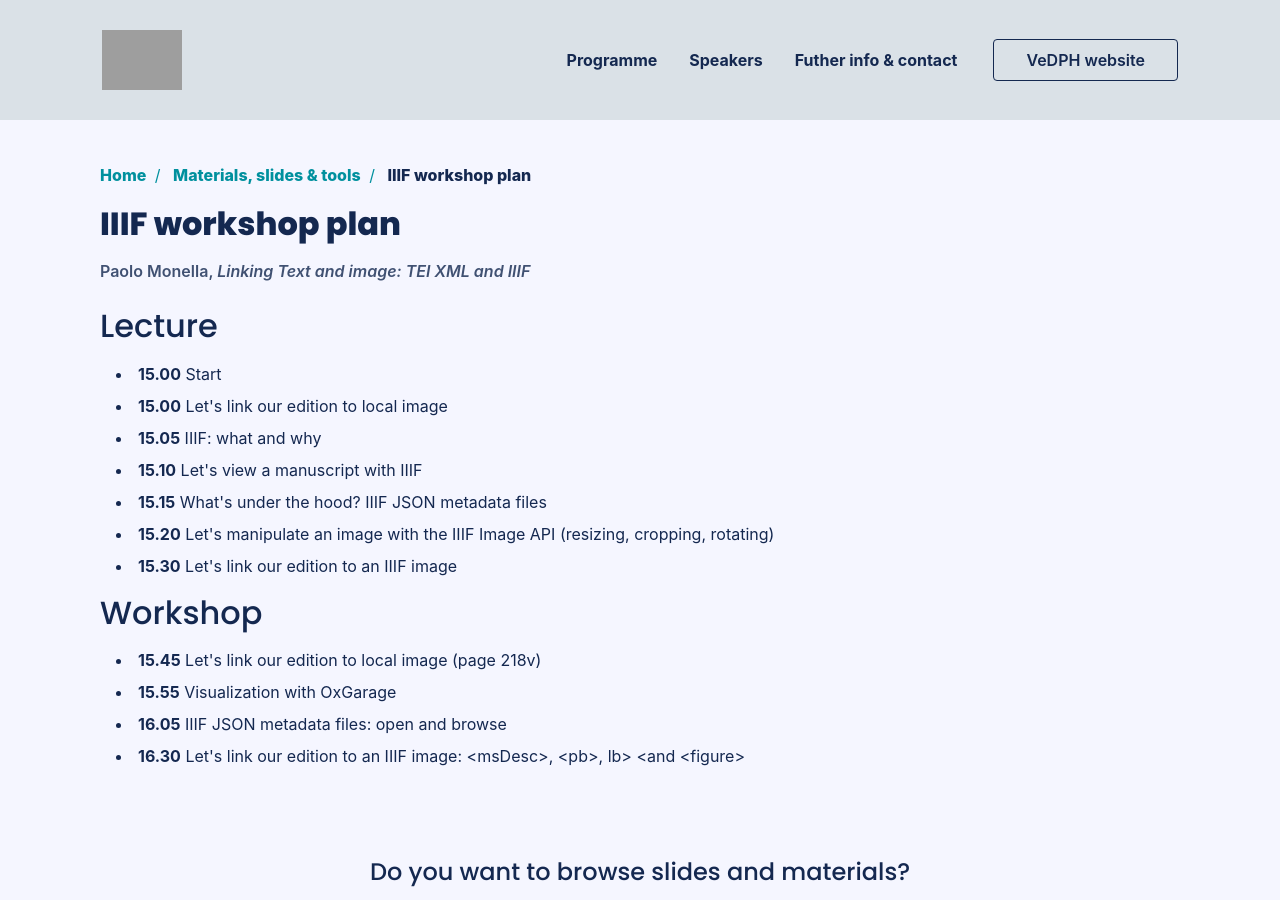
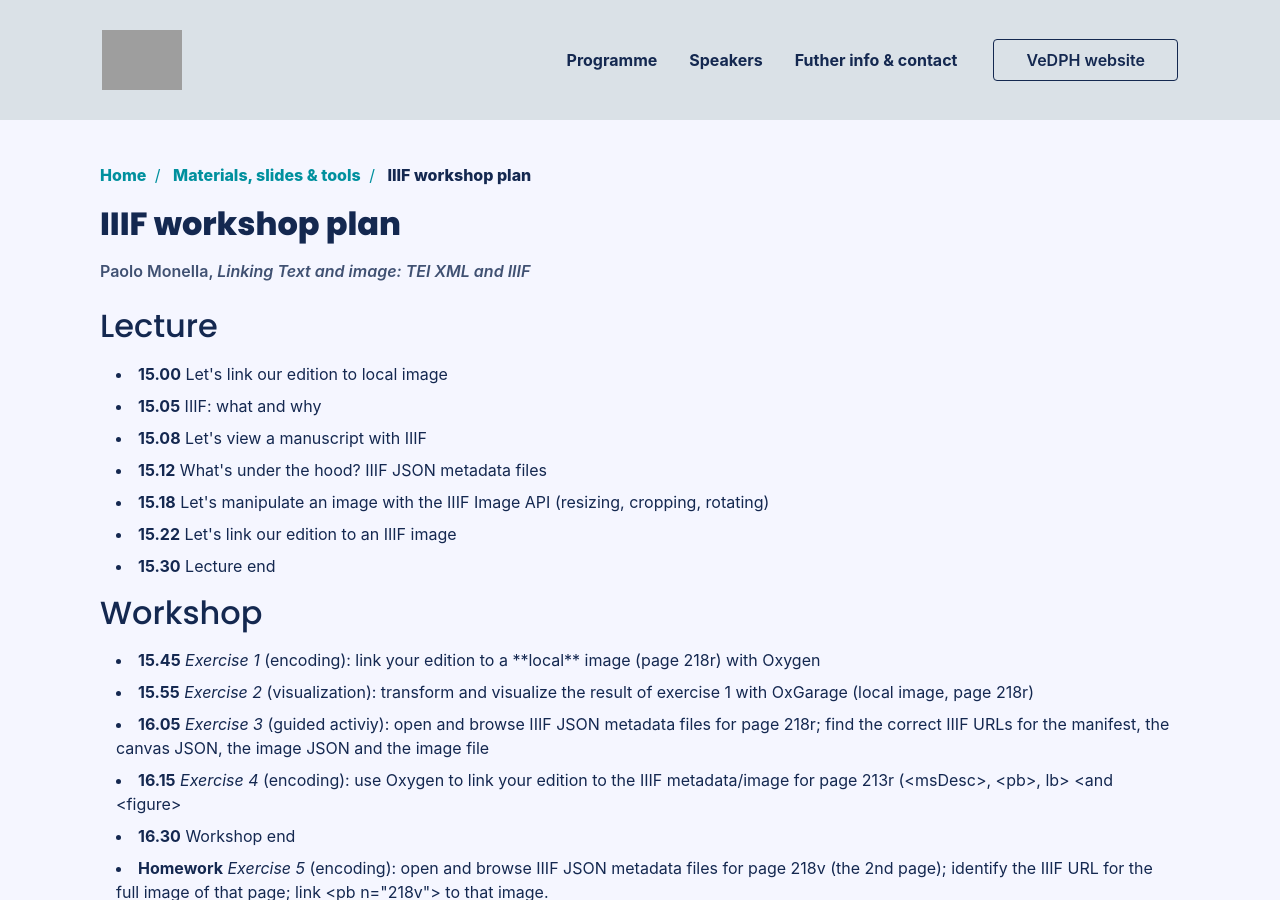
Before and after one commit to vedph/summercamp, a Jekyll site: the page built from materials/monella/plan/index.html, in a window 1280 px wide and 900 px high. Built offline with Jekyll 4.4.1, drawn with Linux system fonts in a browser that asks for light colours; nearby versions of some CDN libraries; some web fonts are replaced; grey boxes are pictures that could not be loaded.

Commit message:
Rearrange plan

```diff
--- a/materials/monella/plan/index.html
+++ b/materials/monella/plan/index.html
@@ -10,21 +10,28 @@ subcategory: plan
 <h2>Lecture</h2>
 
 <ul>
-    <li><strong>15.00</strong> Start</li>
     <li><strong>15.00</strong> Let's link our edition to local image</li>
     <li><strong>15.05</strong> IIIF: what and why</li>
-    <li><strong>15.10</strong> Let's view a manuscript with IIIF</li>
-    <li><strong>15.15</strong> What's under the hood?  IIIF JSON metadata files</li>
-    <li><strong>15.20</strong> Let's manipulate an image with the IIIF Image API
+    <li><strong>15.08</strong> Let's view a manuscript with IIIF</li>
+    <li><strong>15.12</strong> What's under the hood?  IIIF JSON metadata files</li>
+    <li><strong>15.18</strong> Let's manipulate an image with the IIIF Image API
         (resizing, cropping, rotating)</li>
-    <li><strong>15.30</strong> Let's link our edition to an IIIF image</li>
+    <li><strong>15.22</strong> Let's link our edition to an IIIF image</li>
+    <li><strong>15.30</strong> Lecture end</li>
 </ul>
 
 <h2>Workshop</h2>
 <ul>
-    <li><strong>15.45</strong> Let's link our edition to local image (page 218v)</li>
-    <li><strong>15.55</strong> Visualization with OxGarage</li>
-    <li><strong>16.05</strong> IIIF JSON metadata files: open and browse</li>
-    <li><strong>16.30</strong> Let's link our edition to an IIIF image:
-        &lt;msDesc&gt;, &lt;pb&gt;, lb&gt; &lt;and &lt;figure&gt;</li>
+    <li><strong>15.45</strong> <em>Exercise 1</em> (encoding): link your edition to a **local** image (page 218r) with Oxygen</li>
+    <li><strong>15.55</strong> <em>Exercise 2</em> (visualization): transform and visualize the result of exercise 1
+        with OxGarage (local image, page 218r)</li>
+    <li><strong>16.05</strong> <em>Exercise 3</em> (guided activiy): open and browse IIIF JSON metadata files for page 218r;
+        find the correct IIIF URLs for the manifest, the canvas JSON, the image JSON and the image file</li>
+    <li><strong>16.15</strong> <em>Exercise 4</em> (encoding): use Oxygen to link your edition to the IIIF metadata/image for page 213r
+        (&lt;msDesc&gt;, &lt;pb&gt;, lb&gt; &lt;and &lt;figure&gt;</li>
+    <li><strong>16.30</strong> Workshop end</li>
+    <li><strong>Homework</strong> <em>Exercise 5</em> (encoding):
+        open and browse IIIF JSON metadata files for page 218v (the 2nd page);
+        identify the IIIF URL for the full image of that page;
+        link &lt;pb n="218v"&gt; to that image.
 </ul>
```
